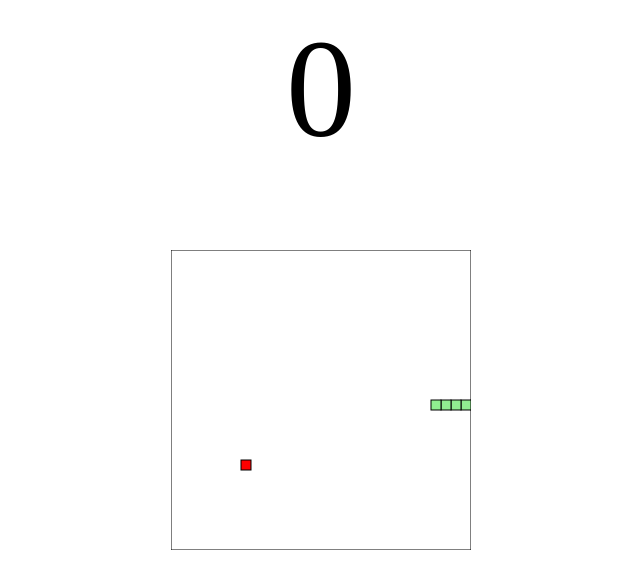
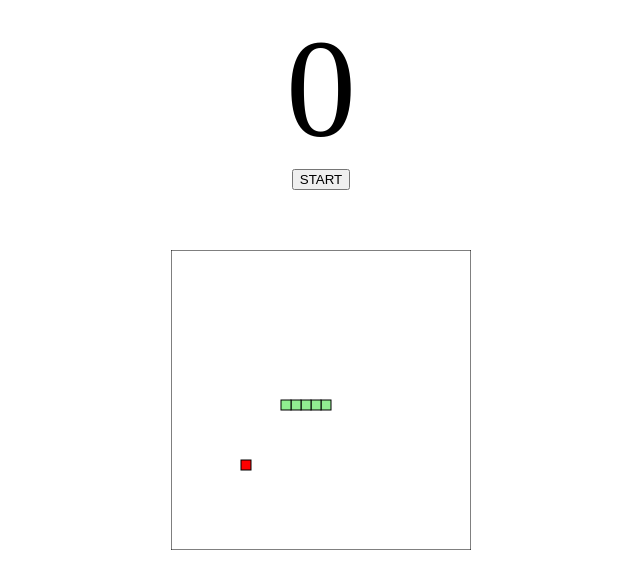
Before and after one commit to adamorlowskipoland/snake, a plain HTML site: page index.html in a window 1280 px wide. Shown: the whole page, without its empty margins (319-959 px from the left). Drawn offline with Linux system fonts and the light colour scheme.

Commit message:
refactor

```diff
--- a/index.html
+++ b/index.html
@@ -21,7 +21,9 @@
 <body>
 <div id="score">0</div>
 <canvas id="gameCanvas" width="300" height="300"></canvas>
-
+<div style="text-align: center">
+  <button id="startGame">START</button>
+</div>
 
 <script src="script.js"></script>
 </body>
--- a/script.js
+++ b/script.js
@@ -11,7 +11,7 @@ let snake = [
   { x: 130, y: 150 },
   { x: 120, y: 150 },
   { x: 110, y: 150 }
-]
+];
 // The user's score
 let score = 0;
 // When set to true the snake is changing direction
@@ -29,11 +29,15 @@ const gameCanvas = document.getElementById("gameCanvas");
 // Return a two dimensional drawing context
 const ctx = gameCanvas.getContext("2d");
 // Start game
-main();
 // Create the first food location
 createFood();
 // Call changeDirection whenever a key is pressed
 document.addEventListener("keydown", changeDirection);
+
+clearCanvas();
+drawFood();
+drawSnake();
+document.addEventListener("click", () => main());
 
 /**
  * Main function of the game
@@ -137,7 +141,7 @@ function createFood() {
   foodY = randomTen(0, gameCanvas.height - 10);
   // if the new food location is where the snake currently is, generate a new food location
   snake.forEach(function isFoodOnSnake(part) {
-    const foodIsoNsnake = part.x == foodX && part.y == foodY;
+    const foodIsoNsnake = part.x === foodX && part.y === foodY;
     if (foodIsoNsnake) createFood();
   });
 }
```
